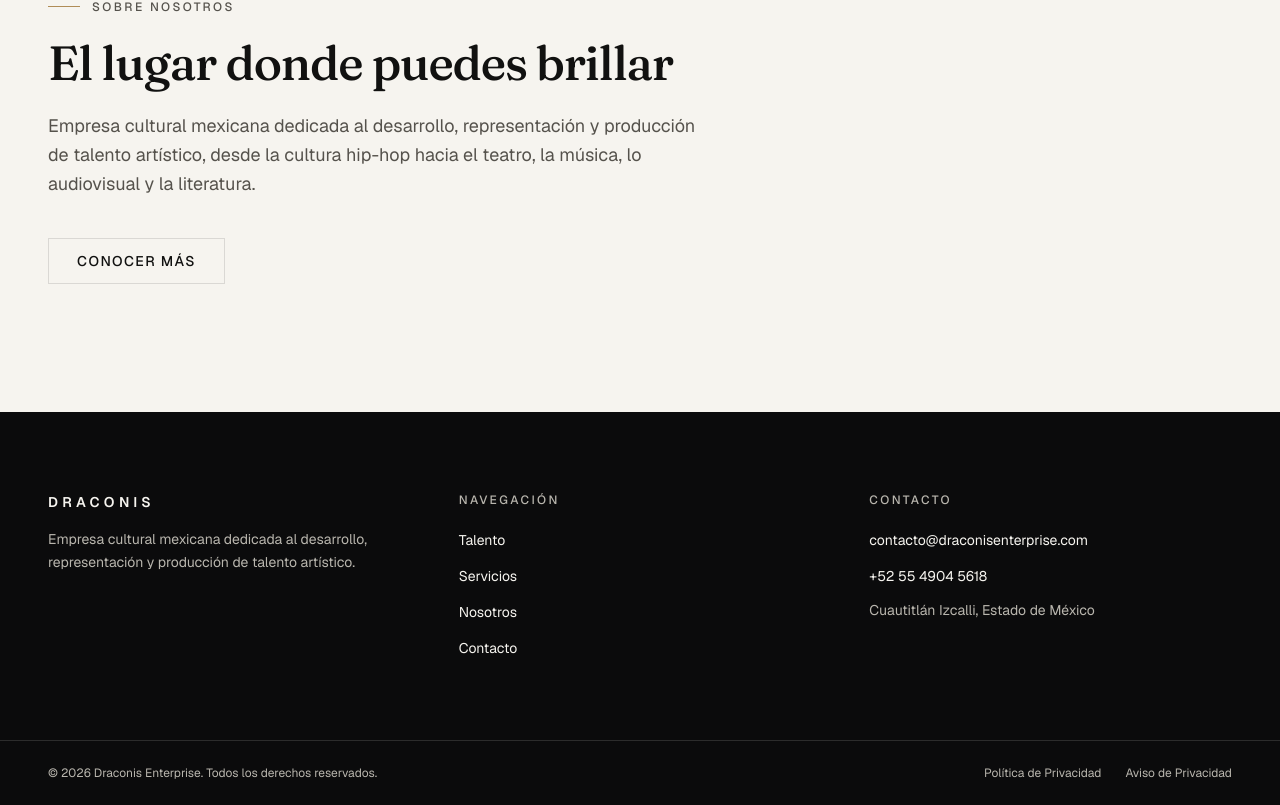
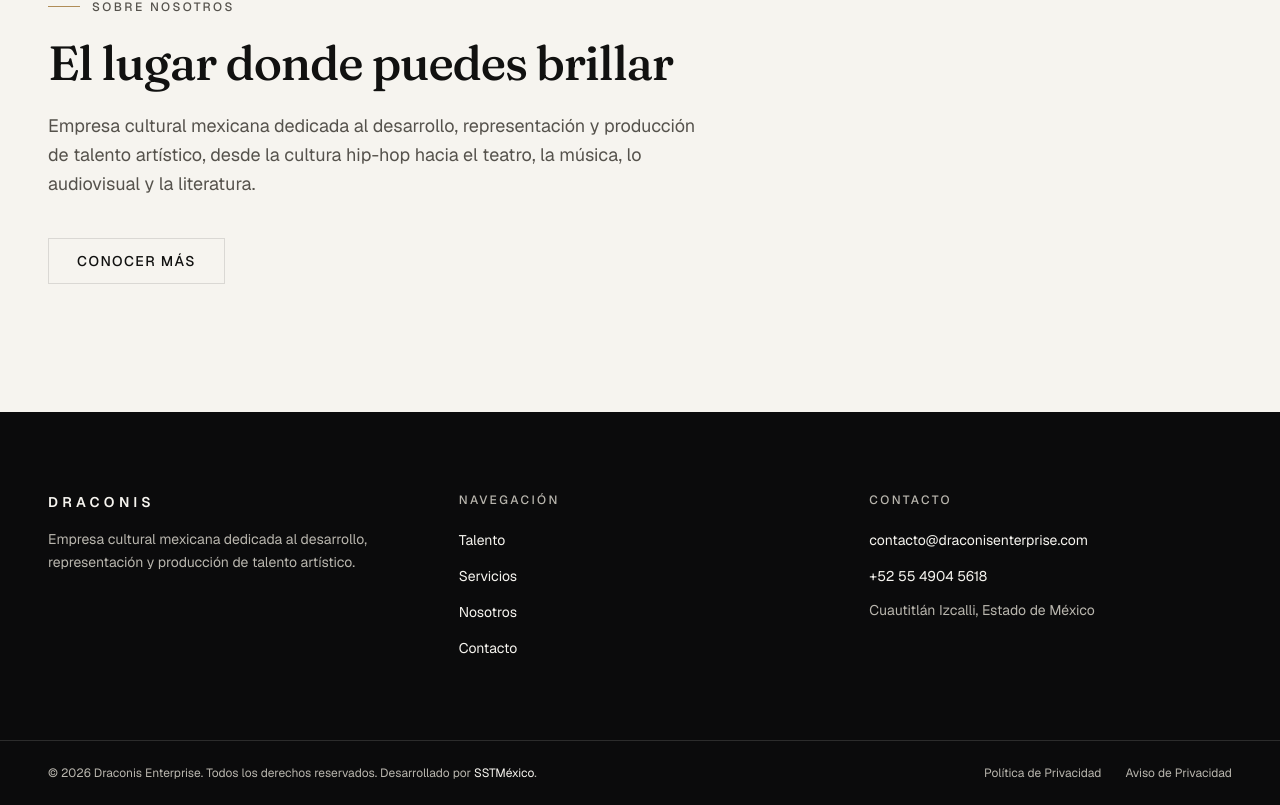
Before and after one commit to sergesalazar/draconis-platform, a Next.js app: page / in a window 1280 px wide. Shown: the part 2994-3799 px from the top of the page. Built offline with nearby package versions, Linux system fonts and the light colour scheme.

Commit message:
feat: add SSTMéxico development credit in footer

```diff
--- a/components/layout/Footer.tsx
+++ b/components/layout/Footer.tsx
@@ -65,7 +65,19 @@ export default function Footer() {
 
       <div className="border-t border-[var(--color-line-dark)]">
         <Container className="flex flex-col items-center justify-between gap-4 py-6 text-xs text-[var(--color-muted-dark)] sm:flex-row">
-          <p>© 2026 Draconis Enterprise. Todos los derechos reservados.</p>
+          <p>
+            © 2026 Draconis Enterprise. Todos los derechos reservados.
+            {" "}Desarrollado por{" "}
+            <a
+              href="https://sstmexico.com"
+              target="_blank"
+              rel="noopener noreferrer"
+              className="text-[var(--color-obsidian-foreground)] transition-colors motion-safe:duration-300 hover:text-[var(--color-accent)] focus-visible:outline focus-visible:outline-2 focus-visible:outline-offset-2 focus-visible:outline-[var(--color-accent)]"
+            >
+              SSTMéxico
+            </a>
+            .
+          </p>
           <div className="flex gap-6">
             <Link
               href="/politica-privacidad"
```
